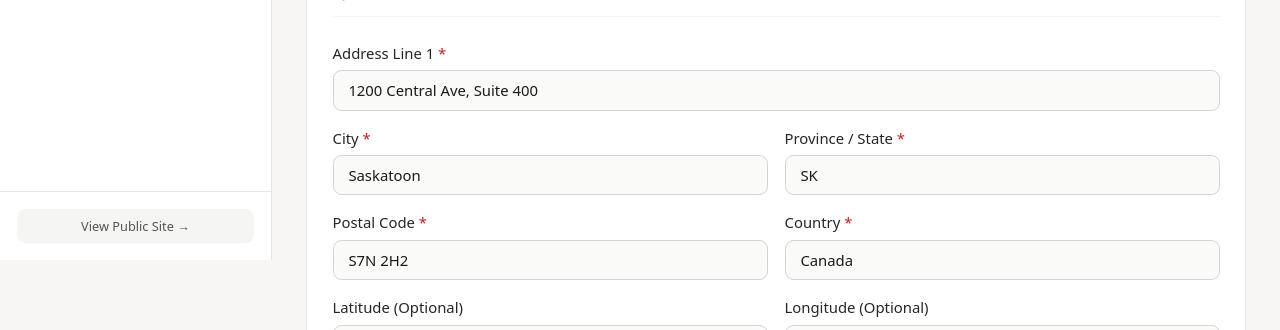
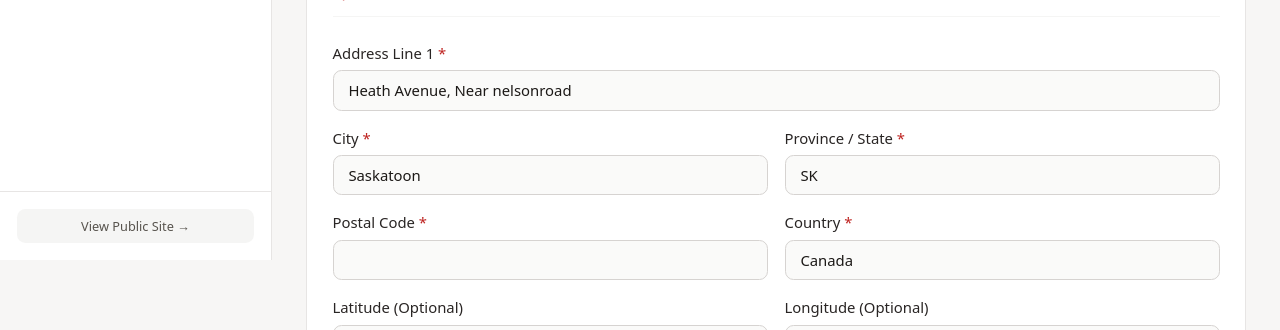
Before and after one commit to m3xtraders/k2pc, a Next.js app: page /admin/settings in a window 1280 px wide. Shown: the part 540-870 px from the top of the page. Built offline with nearby package versions, Linux system fonts and the light colour scheme; no server answers; the database is empty.

Commit message:
address change

```diff
--- a/app/admin/settings/SettingsFormClient.tsx
+++ b/app/admin/settings/SettingsFormClient.tsx
@@ -72,11 +72,11 @@ export const SettingsFormClient: React.FC<SettingsFormClientProps> = ({ initialD
     slogan: initialData?.slogan || "Licensed, Guaranteed & Eco-Conscious Exterminators for Saskatoon & Area",
     phone: initialData?.phone || "(306) 407-0007",
     email: initialData?.email || "info@k2pc.ca",
-    addressLine1: initialData?.addressLine1 || "1200 Central Ave, Suite 400",
+    addressLine1: initialData?.addressLine1 || "Heath Avenue, Near nelsonroad",
     addressLine2: initialData?.addressLine2 || "",
     city: initialData?.city || "Saskatoon",
     province: initialData?.province || "SK",
-    postalCode: initialData?.postalCode || "S7N 2H2",
+    postalCode: initialData?.postalCode || "",
     country: initialData?.country || "Canada",
     latitude: initialData?.latitude || 52.1332,
     longitude: initialData?.longitude || -79.336,
--- a/app/admin/warranties/WarrantyCertificateModal.tsx
+++ b/app/admin/warranties/WarrantyCertificateModal.tsx
@@ -190,7 +190,7 @@ export const WarrantyCertificateModal: React.FC<WarrantyCertificateModalProps> =
 
           {/* Footer */}
           <div className="text-center text-[10px] font-mono-data text-stone-400 pt-2">
-            K2 Pest Control Ltd &bull; 1200 Central Ave, Saskatoon, SK &bull; Phone: (306) 407-0007 &bull; www.k2pc.ca
+            K2 Pest Control Ltd &bull; Heath Avenue, Near nelsonroad, Saskatoon, SK &bull; Phone: (306) 407-0007 &bull; www.k2pc.ca
           </div>
         </div>
       </div>
--- a/components/layout/Footer.tsx
+++ b/components/layout/Footer.tsx
@@ -40,10 +40,7 @@ export default function Footer({ companyDetails }: FooterProps) {
               <div className="flex items-start gap-2.5">
                 <MapPin className="w-4 h-4 text-brand-red shrink-0 mt-1" />
                 <span>
-                  {company.address?.street || COMPANY_DETAILS.address.street},{" "}
-                  {company.address?.city || COMPANY_DETAILS.address.city},{" "}
-                  {company.address?.province || COMPANY_DETAILS.address.province}{" "}
-                  {company.address?.postalCode || COMPANY_DETAILS.address.postalCode}
+                  Heath Avenue, Near nelsonroad, Saskatoon, SK. Canada
                 </span>
               </div>
               <div className="flex items-center gap-2.5">
--- a/lib/content/company.ts
+++ b/lib/content/company.ts
@@ -12,10 +12,10 @@ export const COMPANY_DETAILS = {
   googleMapsUrl: "https://share.google/IMFOd1tJPGI6JL4OJ",
   googleMapsEmbedUrl: "https://www.google.com/maps/embed?pb=!1m14!1m8!1m3!1d9792.44774900138!2d-106.68346491284177!3d52.15047400000001!3m2!1i1024!2i768!4f13.1!3m3!1m2!1s0x4c3c99168292ddd9%3A0xf3d49338a57961d!2sK2%20Pest%20Control%20Ltd!5e0!3m2!1sen!2sus!4v1786799545276!5m2!1sen!2sus",
   address: {
-    street: "1200 Central Ave, Suite 400",
+    street: "Heath Avenue, Near nelsonroad",
     city: "Saskatoon",
     province: "SK",
-    postalCode: "S7N 2H2",
+    postalCode: "",
     country: "Canada",
   },
   hours: [
```
